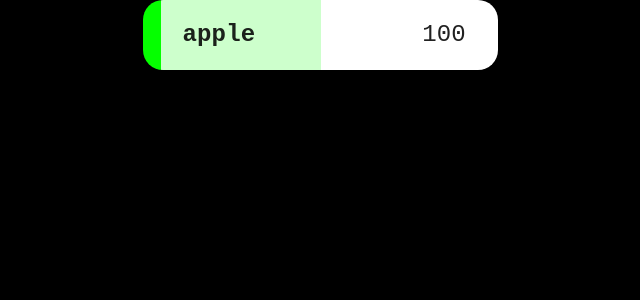
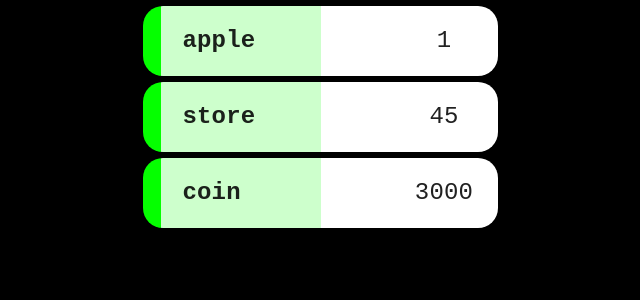
Before and after one commit to busy-birdCAGe/bible-contexto-frontend, a React (Vite) app: page / in a window 1280 px wide. Shown: the top 300 px of the page, without its empty margins (320-960 px from the left). Built offline with nearby package versions, Linux system fonts and the light colour scheme.

Commit message:
created guesses component with mocked data

```diff
--- a/src/App.tsx
+++ b/src/App.tsx
@@ -1,9 +1,6 @@
-// import { useState } from "react";
 import Box from "@mui/material/Box/Box";
-import WordCard from "./components/WordCard";
-
+import Guesses from "./components/Guesses"
 function App() {
-  // const [count, setCount] = useState(0);
 
   return (
     <Box
@@ -15,7 +12,7 @@ function App() {
         minHeight: "100vh",
       }}
     >
-      <WordCard number={100} word={"apple"}/>
+      <Guesses/>
     </Box>
   );
 }
--- /dev/null
+++ b/src/components/Guesses.tsx
@@ -0,0 +1,17 @@
+import { Box } from "@mui/material"
+import WordCard from "./WordCard";
+import mockGuessData from "../mockGuessData.json"
+
+interface GuessesProps {
+    guesses?: Array<{number: number, word:string}>;
+}
+
+const Guesses = (_guesses: GuessesProps) => (
+    <Box>
+        {mockGuessData.map((guess) => (
+             <WordCard number={guess.number} word={guess.word}/>
+        ))}
+    </Box>
+)
+
+export default Guesses;
--- a/src/components/WordCard.tsx
+++ b/src/components/WordCard.tsx
@@ -1,4 +1,4 @@
-import { Box, Typography } from "@mui/material";
+import { Box } from "@mui/material";
 
 interface WordCardProps {
   number: number;
@@ -19,7 +19,8 @@ const WordCard = ({ number, word }: WordCardProps) => {
         display: "flex",
         alignItems: "center",
         fontSize: 24,
-        fontFamily: "monospace"
+        fontFamily: "monospace",
+        mt: "6px"
       }}
     >
       <Box
--- /dev/null
+++ b/src/mockGuessData.json
@@ -0,0 +1,14 @@
+[
+    {
+      "number": 1,
+      "word": "apple"
+    },
+    {
+      "number": 45,
+      "word": "store"
+    }, {
+      "number": 3000,
+      "word": "coin"
+    }
+
+  ]
```
